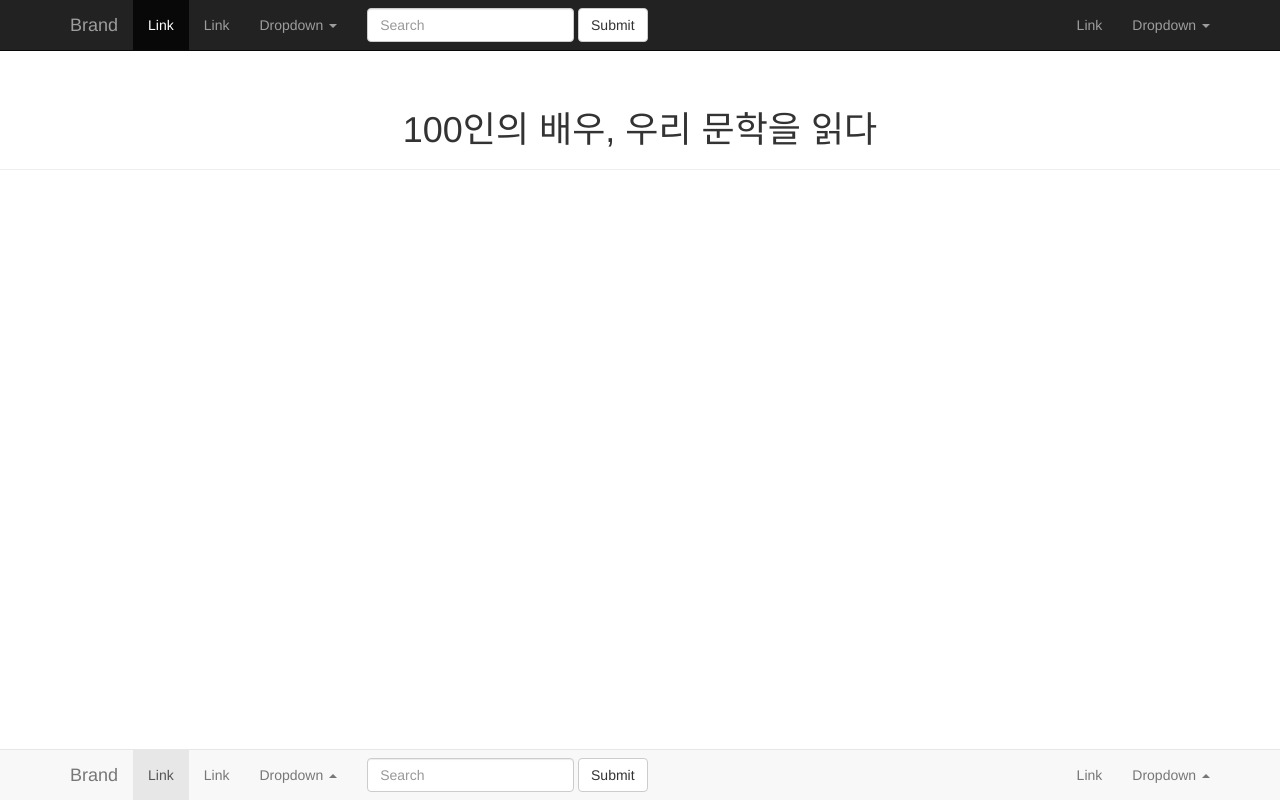
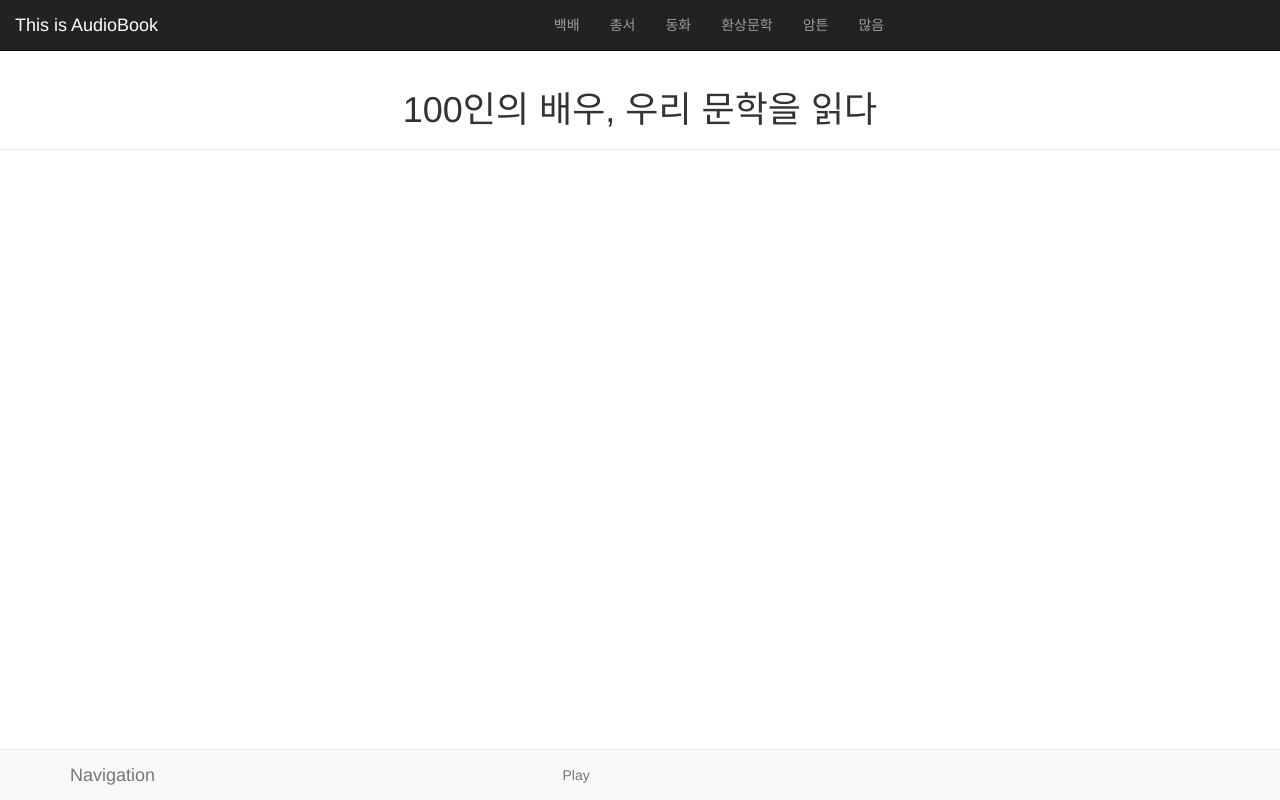
Before and after one commit to andole87/Django, a Django app: page / in a window 1280 px wide. Run offline with Django 3.2, Linux system fonts and the light colour scheme; data that the repository does not hold is empty; some libraries are stand-ins or nearby versions.

Commit message:
네비게이션 추가

```diff
--- a/audio/static/css/audio.css
+++ b/audio/static/css/audio.css
@@ -1,4 +1,12 @@
 body{
-    padding-bottom: 70px;
-    padding-top: 70px;
+    padding-top: 50px;
 }
+
+.navbar.center{
+    text-align: center;
+}
+.navbar.center .nav{
+    float: none;
+    display:inline-block;
+    vertical-align: middle;
+}
--- a/audio/templates/audio/audio_list.html
+++ b/audio/templates/audio/audio_list.html
@@ -2,8 +2,7 @@
 {# % load filter_tags % #}
 {% block content %}
 {% comment %}
-{% for audio in audios %}
-
+<!-- {% for audio in audios %}
 {% if forloop.counter|modulo:4 == 1 %}
 <div class="col-md-2 col-md-offset-1 col-xs-6">
     <div class="audio">
@@ -36,9 +35,8 @@
     </div>
 </div>
 {% endif %}
-{% endfor %}
+{% endfor %} -->
 {% endcomment %}
-
 {% for audio in audios %}
 <div class="col-md-2 col-md-offset-1 col-xs-6">
     <div class="audio">
--- a/audio/templates/audio/base.html
+++ b/audio/templates/audio/base.html
@@ -12,25 +12,31 @@
     <link rel="stylesheet" href="{% static 'css/audio.css' %}">
 </head>
 <body>
-    <nav class="navbar navbar-inverse navbar-fixed-top">
-        <div class="container">
-          <!-- Brand and toggle get grouped for better mobile display -->
+    <nav class="navbar center navbar-inverse navbar-fixed-top" role="banner">
+        <div class="container-fluid">
             <div class="navbar-header">
-            <button type="button" class="navbar-toggle collapsed" data-toggle="collapse" data-target="#bs-example-navbar-collapse-1">
+                <button type="button" class="navbar-toggle" data-toggle="collapse" data-target="#topCollapse">
                     <span class="sr-only">Toggle navigation</span>
                     <span class="icon-bar"></span>
                     <span class="icon-bar"></span>
                     <span class="icon-bar"></span>
                 </button>
-            <a class="navbar-brand" href="/">Brand</a>
+                <a class="navbar-brand" href="/">This is AudioBook</a>
             </div>
+            <div class="collapse navbar-collapse" id="topCollapse">
+                <ul class="nav navbar-nav">
+                    <li><a href="#products">백배</a></li>
+                    <li><a href="#services">총서</a></li>
+                    <li><a href="#about">동화</a></li>
+                    <li><a href="#booking">환상문학</a></li>
+                    <li><a href="#quote">암튼</a></li>
+                    <li><a href="#contact-us">많음</a></li>
+                </ul>
+            </div>
+        </div>
+    </nav>
 
-          <!-- Collect the nav links, forms, and other content for toggling -->
-          <div class="collapse navbar-collapse" id="bs-example-navbar-collapse-1">
-            <ul class="nav navbar-nav">
-              <li class="active"><a href="#">Link <span class="sr-only">(current)</span></a></li>
-              <li><a href="#">Link</a></li>
-              <li class="dropdown">
+                <!-- <li class="dropdown">
                 <a href="#" class="dropdown-toggle" data-toggle="dropdown" role="button" aria-expanded="true">Dropdown <span class="caret"></span></a>
                 <ul class="dropdown-menu" role="menu">
                   <li><a href="#">Action</a></li>
@@ -41,31 +47,16 @@
                   <li class="divider"></li>
                   <li><a href="#">One more separated link</a></li>
                 </ul>
-              </li>
-            </ul>
-            <form class="navbar-form navbar-left" role="search">
+              </li> -->
+            <!-- <form class="navbar-form navbar-left" role="search">
               <div class="form-group">
                 <input type="text" class="form-control" placeholder="Search">
               </div>
               <button type="submit" class="btn btn-default">Submit</button>
-            </form>
-            <ul class="nav navbar-nav navbar-right">
-              <li><a href="#">Link</a></li>
-              <li class="dropdown">
-                <a href="#" class="dropdown-toggle" data-toggle="dropdown" role="button" aria-expanded="false">Dropdown <span class="caret"></span></a>
-                <ul class="dropdown-menu" role="menu">
-                  <li><a href="#">Action</a></li>
-                  <li><a href="#">Another action</a></li>
-                  <li><a href="#">Something else here</a></li>
-                  <li class="divider"></li>
-                  <li><a href="#">Separated link</a></li>
-                </ul>
-              </li>
-            </ul>
-          </div><!-- /.navbar-collapse -->
-        </div><!-- /.container-fluid -->
-      </nav>
-
+            </form> -->
+          <!-- </div>
+        </div>
+      </nav> -->
 
 
     <div class="page-header" style="text-align: center;">
@@ -82,47 +73,17 @@
 
 
 
-    <nav class="navbar navbar-default navbar-fixed-bottom">
+    <nav class="navbar center navbar-default navbar-fixed-bottom">
         <div class="container">
           <!-- Brand and toggle get grouped for better mobile display -->
-          <div class="navbar-header">
-            <button type="button" class="navbar-toggle collapsed" data-toggle="collapse" data-target="#bs-example-navbar-collapse-2">
-              <span class="sr-only">Toggle navigation</span>
-              <span class="icon-bar"></span>
-              <span class="icon-bar"></span>
-              <span class="icon-bar"></span>
-            </button>
-            <a class="navbar-brand" href="#">Brand</a>
-          </div>
-
+            <a class="navbar-brand">Navigation</a>
           <!-- Collect the nav links, forms, and other content for toggling -->
-          <div class="collapse navbar-collapse" id="bs-example-navbar-collapse-2">
-            <ul class="nav navbar-nav">
-              <li class="active"><a href="#">Link <span class="sr-only">(current)</span></a></li>
-              <li><a href="#">Link</a></li>
-              <li class="dropdown">
-                <a href="#" class="dropdown-toggle" data-toggle="dropdown" role="button" aria-expanded="false">Dropdown <span class="caret"></span></a>
-                <ul class="dropdown-menu" role="menu">
-                  <li><a href="#">Action</a></li>
-                  <li><a href="#">Another action</a></li>
-                  <li><a href="#">Something else here</a></li>
-                  <li class="divider"></li>
-                  <li><a href="#">Separated link</a></li>
-                  <li class="divider"></li>
-                  <li><a href="#">One more separated link</a></li>
+            <ul class="nav navbar-nav col-xs-3">
+              <li><a>Play</a></li>
             </ul>
-              </li>
-            </ul>
-            <form class="navbar-form navbar-left" role="search">
-              <div class="form-group">
-                <input type="text" class="form-control" placeholder="Search">
-              </div>
-              <button type="submit" class="btn btn-default">Submit</button>
-            </form>
-            <ul class="nav navbar-nav navbar-right">
-              <li><a href="#">Link</a></li>
-              <li class="dropdown">
-                <a href="#" class="dropdown-toggle" data-toggle="dropdown" role="button" aria-expanded="false">Dropdown <span class="caret"></span></a>
+            <!-- <ul class="nav navbar-nav navbar-right"> -->
+              <!-- <li class="dropdown playlist">
+                <a href="#" class="dropdown-toggle" data-toggle="dropdown" role="button" aria-expanded="true">Dropdown <span class="caret"></span></a>
                 <ul class="dropdown-menu" role="menu">
                   <li><a href="#">Action</a></li>
                   <li><a href="#">Another action</a></li>
@@ -130,10 +91,10 @@
                   <li class="divider"></li>
                   <li><a href="#">Separated link</a></li>
                 </ul>
-              </li>
-            </ul>
-          </div><!-- /.navbar-collapse -->
-        </div><!-- /.container-fluid -->
+              </li> -->
+            <!-- </ul> -->
+
+        </div>
       </nav>
 
 </body>
```
Lines whose indentation alone changed are shown as unchanged.
